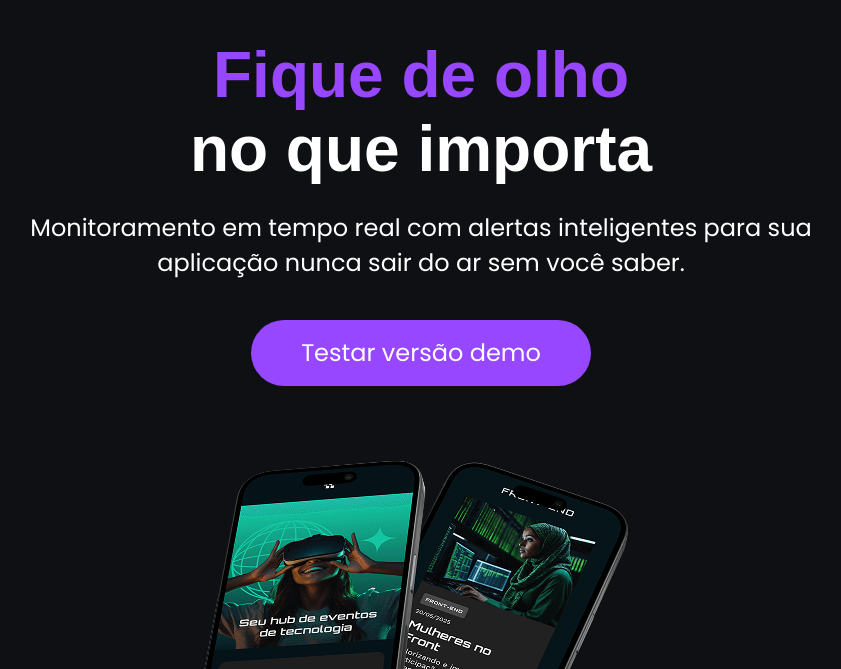
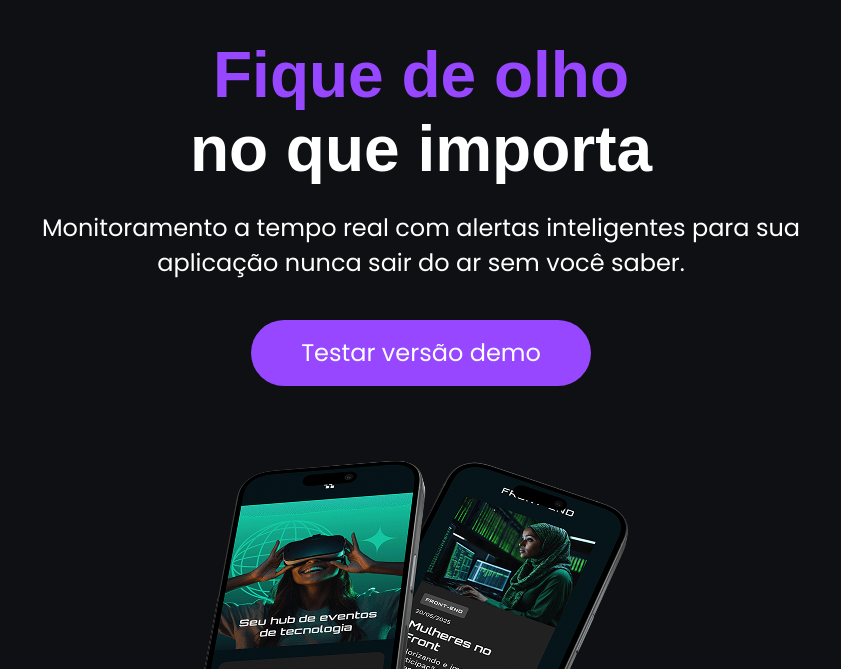
Before and after one commit to Isabellanormandia/tecboard, a plain HTML site: page index.html in a window 1280 px wide. Shown: the part 131-800 px from the top of the page, without its empty margins (219-1060 px from the left). Drawn offline with Linux system fonts and the light colour scheme; a web font is replaced by a local one.

Commit message:
Altera letra

```diff
--- a/index.html
+++ b/index.html
@@ -27,7 +27,7 @@
     <main>
         <section>
             <h1><span>Fique de olho</span><br> no que importa</h1>
-            <p>Monitoramento em tempo real com alertas inteligentes para sua aplicação nunca sair do ar sem você saber.</p>
+            <p>Monitoramento a tempo real com alertas inteligentes para sua aplicação nunca sair do ar sem você saber.</p>
             <a href="#">Testar versão demo</a>
             <img src="img/celulares.sobrepostos.desktop.png" alt="Dois celulares pretos sobrepostos, com uma sombra roxa sobre eles.">
         </section>
```
